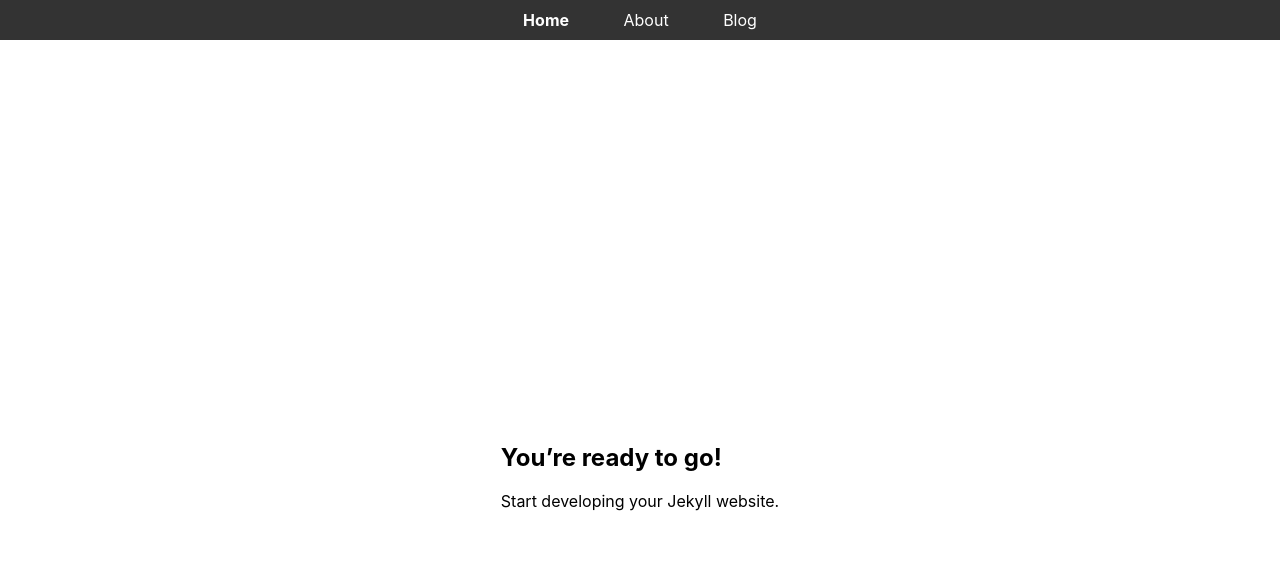
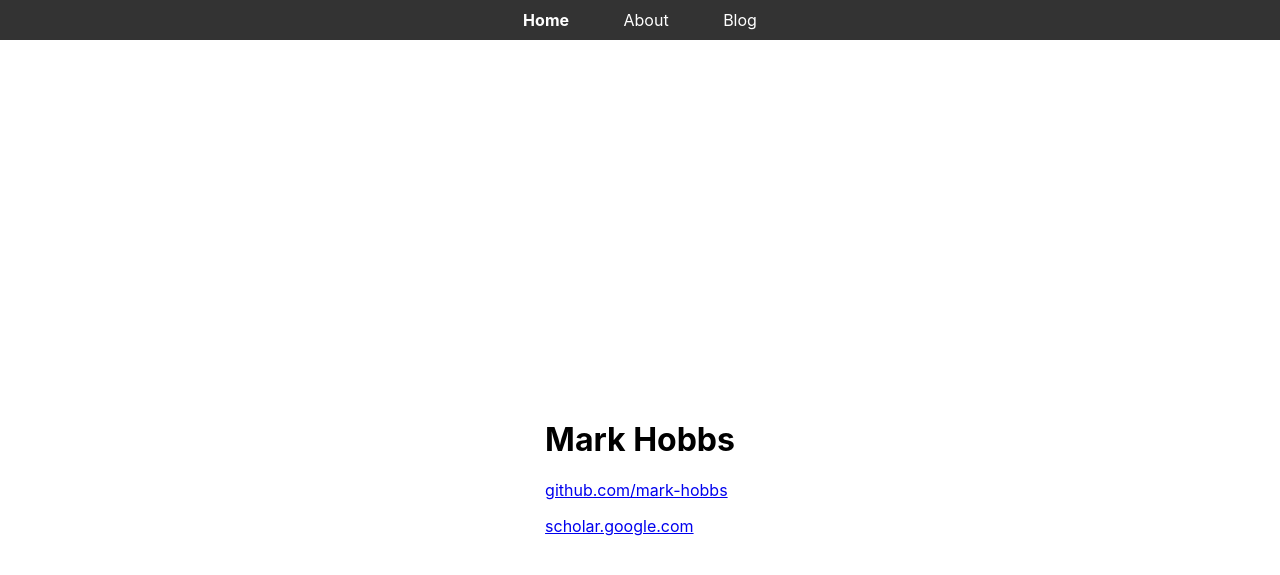
Before and after one commit to mark-hobbs/mark-hobbs.github.io, a Jekyll site: the page built from index.md, in a window 1280 px wide. Shown: the top 575 px of the page. Built offline with Jekyll 4.4.1, drawn with Linux system fonts in a browser that asks for light colours.

Commit message:
Add link to GitHub and Google Scholar

```diff
--- a/blog.html
+++ b/blog.html
@@ -2,7 +2,6 @@
 layout: default
 title: Blog
 ---
-<h1>Latest Posts</h1>
 
 <ul>
   {% for post in site.posts %}
--- a/index.md
+++ b/index.md
@@ -1,8 +1,10 @@
 ---
 layout: default
-title: "Happy Jekylling!"
+title: Home
 ---
 
-## You're ready to go!
+# Mark Hobbs
 
-Start developing your Jekyll website.
+[github.com/mark-hobbs](https://github.com/mark-hobbs)
+
+[scholar.google.com](https://scholar.google.com/citations?user=YAPz8qQAAAAJ&hl=en&oi=ao)
```
Also changed, not shown: about.md (+9 -1 lines).
